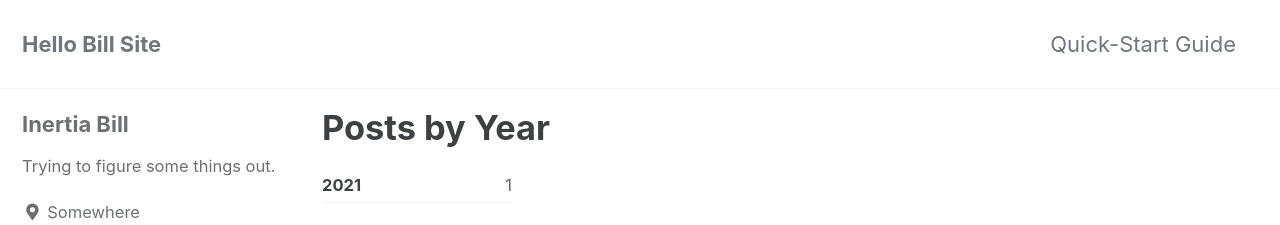
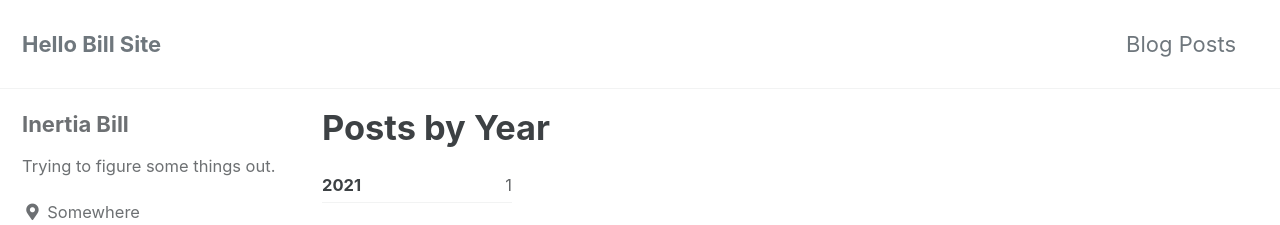
Before and after one commit to inertiaBill/hello-bill, a Jekyll site: the page built from docs/_pages/blog-posts.md, in a window 1280 px wide. Shown: the top 225 px of the page. Built offline with Jekyll 4.4.1, drawn with Linux system fonts in a browser that asks for light colours; cached includes are drawn as plain includes.

Commit message:
Add blog posts to header

```diff
--- a/docs/_data/navigation.yml
+++ b/docs/_data/navigation.yml
@@ -1,7 +1,9 @@
 # main links
 main:
-  - title: "Quick-Start Guide"
-    url: https://mmistakes.github.io/minimal-mistakes/docs/quick-start-guide/
+  - title: "Blog Posts"
+    url: /blog-posts/
+  #- title: "Quick-Start Guide"
+  #  url: https://mmistakes.github.io/minimal-mistakes/docs/quick-start-guide/
   # - title: "About"
   #   url: https://mmistakes.github.io/minimal-mistakes/about/
   # - title: "Sample Posts"
```
